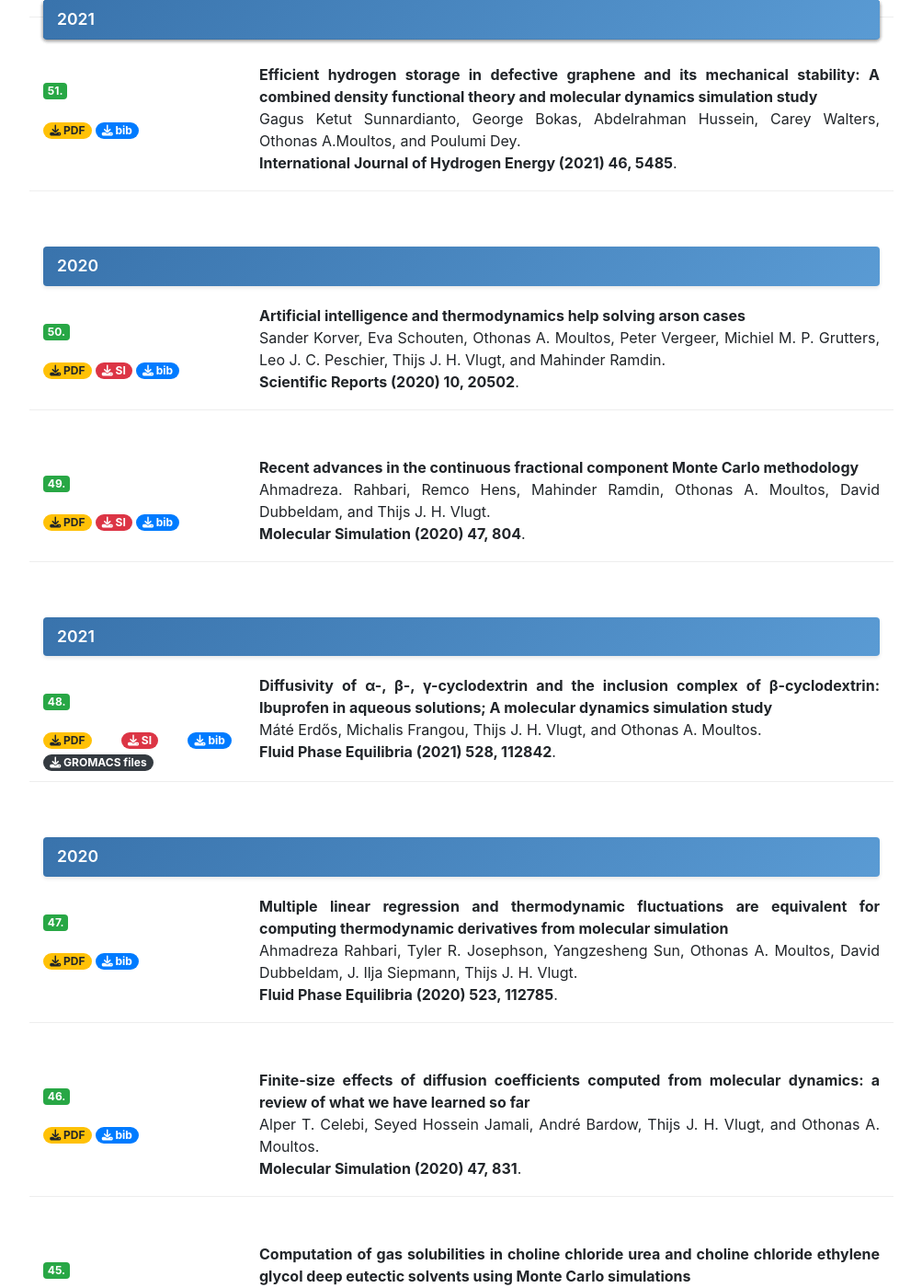
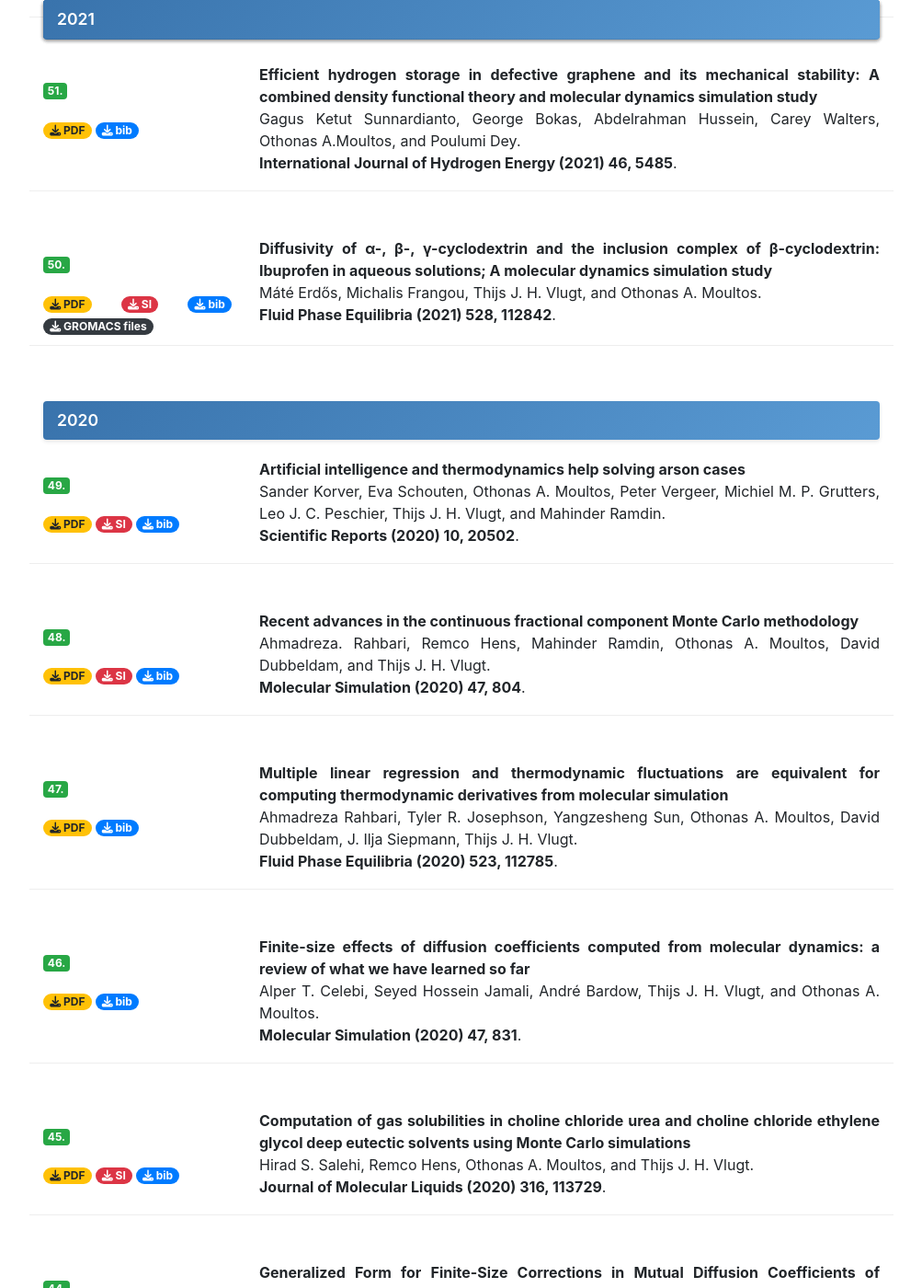
Before and after one commit to omoultosEthTuDelft/web, a Jekyll site: the page built from publications/index.md, in a window 1280 px wide and 1400 px high, scrolled down 10925 px. Shown: the whole window at 92% size, without its empty margins (138-1141 px from the left). Built offline with Jekyll 4.4.1, drawn with Linux system fonts in a browser that asks for light colours; nearby versions of some CDN libraries.

Commit message:
renumberingpapers

```diff
--- a/publications/index.md
+++ b/publications/index.md
@@ -417,27 +417,27 @@ publications:
     pdf: "assets/publications/51.Sunnardianto_IJHE_2021_46_5485.pdf",
     bib: "assets/publications/bib/51.Sunnardianto_IJHE_2021_46_5485.bib"}
   - { number: "50.",
+    title: "Diffusivity of α-, β-, γ-cyclodextrin and the inclusion complex of β-cyclodextrin: Ibuprofen in aqueous solutions; A molecular dynamics simulation study",
+    authors: "Máté Erdős, Michalis Frangou, Thijs J. H. Vlugt, and Othonas A. Moultos",
+    venue: "Fluid Phase Equilibria (2021) 528, 112842",
+    pdf: "assets/publications/50.Erdos_FPE_2021_528_112842.pdf",
+    SI: "assets/publications/SI/50.Erdos_FPE_2021_528_112842_SI.pdf",
+    bib: "assets/publications/bib/50.Erdos_FPE_2021_528_112842.bib",
+    simulGromacs: "assets/publications/SI/50.Erdos_FPE_2021_528_112842_SI.zip"}
+  - { number: "49.",
     title: "Artificial intelligence and thermodynamics help solving arson cases",
     authors: "Sander Korver, Eva Schouten, Othonas A. Moultos, Peter Vergeer, Michiel M. P. Grutters, Leo J. C. Peschier, Thijs J. H. Vlugt, and Mahinder Ramdin",
     venue: "Scientific Reports (2020) 10, 20502",
-    pdf: "assets/publications/50.Korver_SR_2020_10_20502.pdf",
-    SI: "assets/publications/SI/50.Korver_SR_2020_10_20502_SI.pdf",
-    bib: "assets/publications/bib/50.Korver_SR_2020_10_20502.bib"}
-  - { number: "49.",
+    pdf: "assets/publications/49.Korver_SR_2020_10_20502.pdf",
+    SI: "assets/publications/SI/49.Korver_SR_2020_10_20502_SI.pdf",
+    bib: "assets/publications/bib/49.Korver_SR_2020_10_20502.bib"}
+  - { number: "48.",
     title: "Recent advances in the continuous fractional component Monte Carlo methodology",
     authors: "Ahmadreza. Rahbari, Remco Hens, Mahinder Ramdin, Othonas A. Moultos, David Dubbeldam, and Thijs J. H. Vlugt",
     venue: "Molecular Simulation (2020) 47, 804",
-    pdf: "assets/publications/49.Rahbari_MS_2020_47_804.pdf",
-    SI: "assets/publications/SI/49.Rahbari_MS_2020_47_804_SI.pdf",
-    bib: "assets/publications/bib/49.Rahbari_MS_2020_47_804.bib"}
-  - { number: "48.",
-    title: "Diffusivity of α-, β-, γ-cyclodextrin and the inclusion complex of β-cyclodextrin: Ibuprofen in aqueous solutions; A molecular dynamics simulation study",
-    authors: "Máté Erdős, Michalis Frangou, Thijs J. H. Vlugt, and Othonas A. Moultos",
-    venue: "Fluid Phase Equilibria (2021) 528, 112842",
-    pdf: "assets/publications/48.Erdos_FPE_2021_528_112842.pdf",
-    SI: "assets/publications/SI/48.Erdos_FPE_2021_528_112842_SI.pdf",
-    bib: "assets/publications/bib/48.Erdos_FPE_2021_528_112842.bib",
-    simulGromacs: "assets/publications/SI/48.Erdos_FPE_2021_528_112842_SI.zip"}
+    pdf: "assets/publications/48.Rahbari_MS_2020_47_804.pdf",
+    SI: "assets/publications/SI/48.Rahbari_MS_2020_47_804_SI.pdf",
+    bib: "assets/publications/bib/48.Rahbari_MS_2020_47_804.bib"}
   - { number: "47.",
     title: "Multiple linear regression and thermodynamic fluctuations are equivalent for computing thermodynamic derivatives from molecular simulation",
     authors: "Ahmadreza Rahbari, Tyler R. Josephson, Yangzesheng Sun, Othonas A. Moultos, David Dubbeldam, J. Ilja Siepmann, Thijs J. H. Vlugt",
```
Also changed, not shown: alumni/index.md (+3 -3 lines), assets/publications/bib/48.Erdos_FPE_2021_528_112842.bib (deleted, +0 -13 lines), assets/publications/bib/49.Rahbari_MS_2020_47_804.bib (deleted, +0 -28 lines), assets/publications/bib/50.Korver_SR_2020_10_20502.bib (deleted, +0 -18 lines), cool/index.md (+1 -1 lines), 6 other files.
